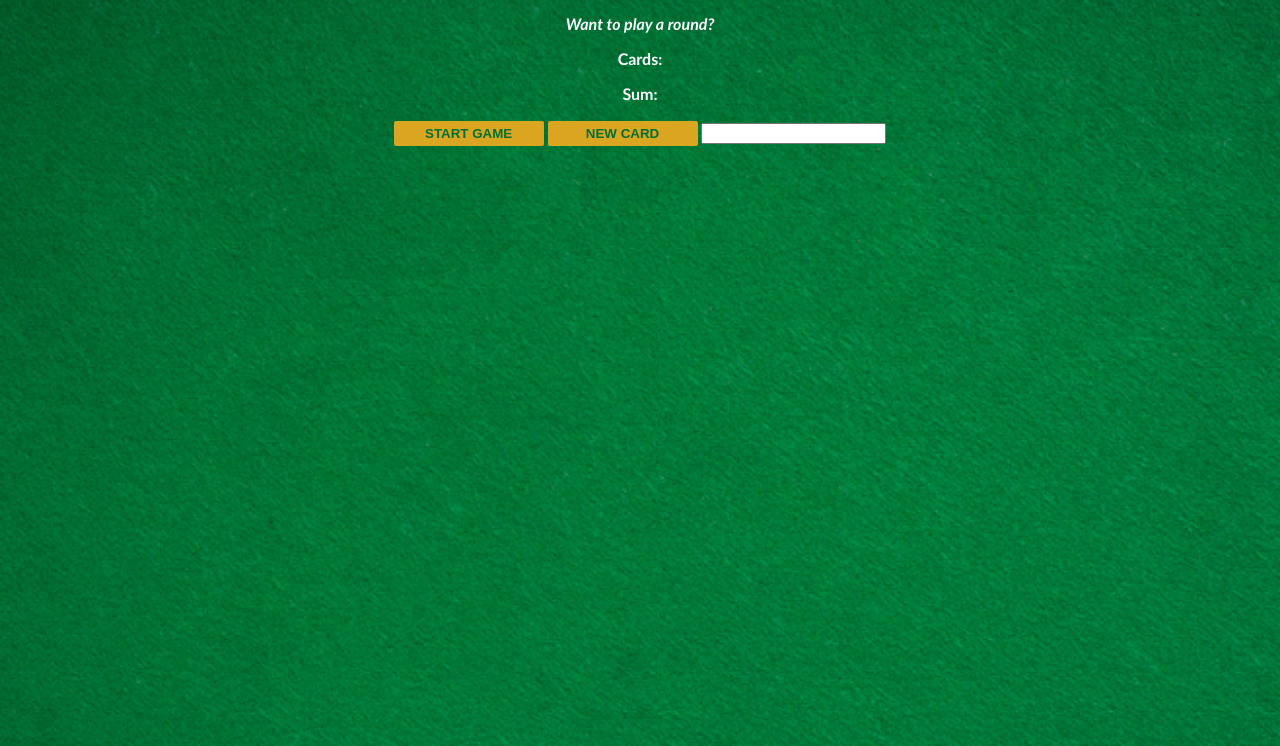
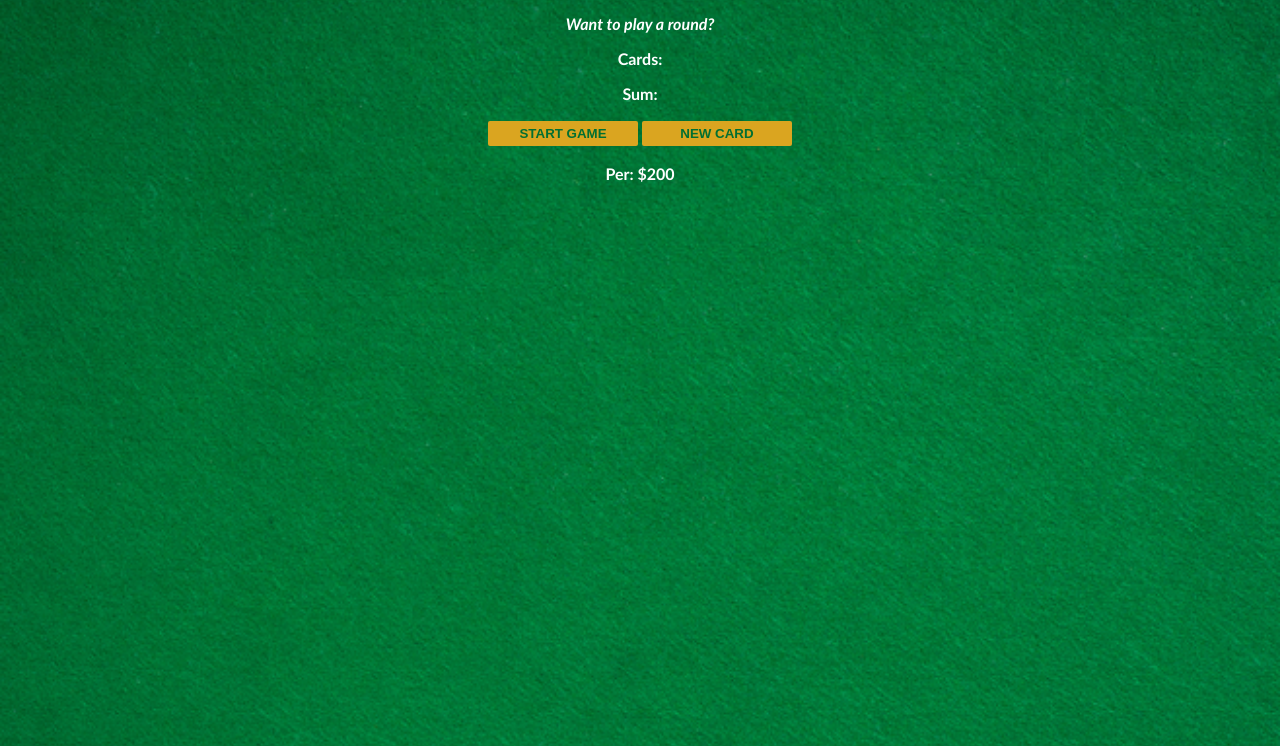
Before and after one commit to Cu-Ba/Black-Jack-Game, a plain HTML site: page index.html in a window 1280 px wide. Shown: the part 54-800 px from the top of the page. Drawn offline with Linux system fonts and the light colour scheme.

Commit message:
Update index.html

```diff
--- a/index.html
+++ b/index.html
@@ -10,7 +10,7 @@
         <button onclick="startGame()">START GAME</button>
         <button onclick="newCard()">NEW CARD</button>
         <!-- 1. Create a paragraph with an id of "player-el" -->
-        <input type="text" id="layer-el"></input>
+        <p id="player-el"></p>
         <script src="index.js"></script>
     </body>
 </html>
```
